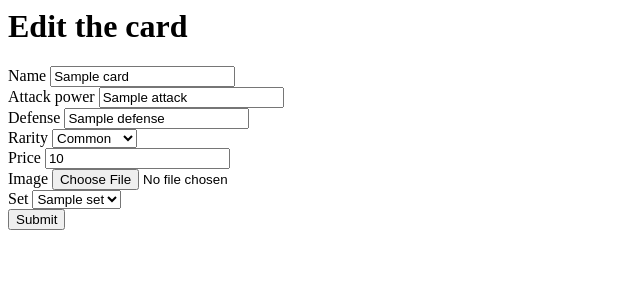
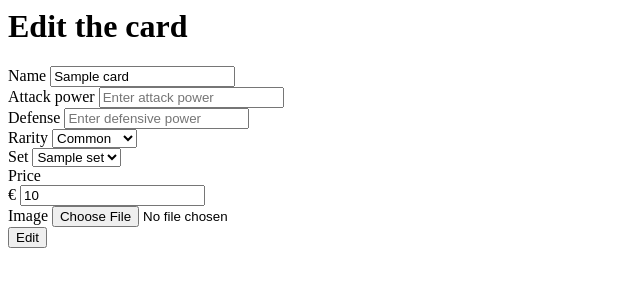
Before and after one commit to DannyHazekamp/TCGmanager, a PHP site: template views/admin/card/edit.php in a window 1280 px wide. Shown: the top 300 px of the page, without its empty margins (0-640 px from the left). Run offline with PHP 8.4, Linux system fonts and the light colour scheme; the template is opened without the code that fills it: most values are stand-ins (such as "Sample title", 1, 10 or a date in 2020).

Commit message:
made some front-end changes

```diff
--- a/views/admin/card/edit.php
+++ b/views/admin/card/edit.php
@@ -1,26 +1,37 @@
 <h1>Edit the card</h1>
 <form action="" method="post" enctype="multipart/form-data">
-<div class="form-group">
+  <div class="form-group mb-2">
     <label>Name</label>
     <input type="text" name="name" value="<?php echo $card->name ?>" class="form-control <?php echo $card->hasError('name') ? 'is-invalid' : '' ?>" placeholder="Enter name">
     <div class="invalid-feedback">
       <?php echo $card->getError('name') ?>
     </div>
   </div>
+
+  <div class="row mb-2">
+    <div class="col-sm-6">
       <div class="form-group">
         <label>Attack power</label>
-    <input type="text" name="attack" value="<?php echo $card->attack ?>" class="form-control <?php echo $card->hasError('attack') ? 'is-invalid' : '' ?>" placeholder="Enter attack power">
+        <input type="number" name="attack" value="<?php echo $card->attack ?>" class="form-control <?php echo $card->hasError('attack') ? 'is-invalid' : '' ?>" placeholder="Enter attack power">
         <div class="invalid-feedback">
           <?php echo $card->getError('attack') ?>
         </div>
       </div>
+    </div>
+    <div class="col-sm-6">
       <div class="form-group">
         <label>Defense</label>
-    <input type="text" name="defense" value="<?php echo $card->defense ?>" class="form-control <?php echo $card->hasError('defense') ? 'is-invalid' : '' ?>" placeholder="Enter defensive power">
+        <input type="number" name="defense" value="<?php echo $card->defense ?>" class="form-control <?php echo $card->hasError('defense') ? 'is-invalid' : '' ?>" placeholder="Enter defensive power">
         <div class="invalid-feedback">
           <?php echo $card->getError('defense') ?>
         </div>
       </div>
+    </div>
+  </div>
+
+
+  <div class="row">
+    <div class="col-sm-4">
       <div class="form-group">
         <label>Rarity</label>
         <select name="rarity" class="form-control <?php echo $card->hasError('rarity') ? 'is-invalid' : '' ?>">
@@ -33,24 +44,33 @@
           <?php echo $card->getError('rarity') ?>
         </div>
       </div>
+    </div>
+    <div class="col-sm-4">
+      <div class="form-group mb-2">
+        <label>Set</label>
+        <select class="form-select" name="set_id" aria-label="Default select example">
+          <?php foreach ($sets as $set) : ?>
+            <option value="<?php echo $set->set_id; ?>"><?php echo $set->name; ?></option>
+          <?php endforeach; ?>
+        </select>
+      </div>
+    </div>
+    <div class="col-sm-4">
       <div class="form-group">
         <label>Price</label>
+        <div class="input-group mb-3">
+          <span class="input-group-text">€</span>
           <input type="number" name="price" value="<?php echo $card->price ?>" class="form-control <?php echo $card->hasError('price') ? 'is-invalid' : '' ?>" placeholder="Enter the price">
           <div class="invalid-feedback">
             <?php echo $card->getError('price') ?>
           </div>
         </div>
-  <div class="form-group">
+      </div>
+    </div>
+  </div>
+  <div class="form-group mb-2">
     <label>Image</label>
     <input type="file" name="image" class="form-control">
   </div>
-  <div class="form-group">
-    <label>Set</label>
-    <select class="form-select" name="set_id" aria-label="Default select example">
-      <?php foreach ($sets as $set): ?>
-          <option value="<?php echo $set->set_id; ?>"><?php echo $set->name; ?></option>
-      <?php endforeach; ?>
-    </select>
-  </div>
-  <button type="submit" class="btn btn-primary">Submit</button>
+  <button type="submit" class="btn btn-primary">Edit</button>
 </form>
--- a/views/layouts/main.php
+++ b/views/layouts/main.php
@@ -1,4 +1,5 @@
 <?php
+
 use app\core\App;
 
 $user = App::$app->user;
@@ -6,6 +7,7 @@ $user = App::$app->user;
 
 <!doctype html>
 <html lang="en">
+
 <head>
   <!-- Required meta tags -->
   <meta charset="utf-8">
@@ -16,6 +18,7 @@ $user = App::$app->user;
 
   <title>Tcg manager</title>
 </head>
+
 <body>
   <nav class="navbar navbar-expand-lg navbar-light bg-light">
     <a class="navbar-brand" href="#">TCG</a>
@@ -23,8 +26,8 @@ $user = App::$app->user;
       <span class="navbar-toggler-icon"></span>
     </button>
 
-        <div class="collapse navbar-collapse" id="navbarSupportedContent">
-            <?php if (App::isGuest()): ?>
+    <div class="text-center collapse navbar-collapse" id="navbarSupportedContent">
+      <?php if (App::isGuest()) : ?>
         <ul class="navbar-nav ml-auto">
           <li class="nav-item active">
             <a class="nav-link" href="/login">Login</a>
@@ -34,12 +37,12 @@ $user = App::$app->user;
           </li>
         </ul>
 
-            <?php else: ?>
+      <?php else : ?>
         <ul class="navbar-nav ml-auto">
           <li class="nav-item active">
             <a class="nav-link" href="/">Home</a>
           </li>
-                <?php if (App::userHasRole(['admin'])): ?>
+          <?php if (App::userHasRole(['admin'])) : ?>
             <li class="nav-item">
               <a class="nav-link" href="/dashboard">dashboard</a>
             </li>
@@ -58,13 +61,13 @@ $user = App::$app->user;
 
   <div class="container-fluid">
 
-      <?php if (App::$app->session->getMessage('success')): ?>
+    <?php if (App::$app->session->getMessage('success')) : ?>
       <div class="alert alert-success">
         <?php echo App::$app->session->getMessage('success') ?>
       </div>
     <?php endif; ?>
 
-      <?php if (App::$app->session->getMessage('danger')): ?>
+    <?php if (App::$app->session->getMessage('danger')) : ?>
       <div class="alert alert-danger" role="alert">
         <?php echo App::$app->session->getMessage('danger') ?>
       </div>
@@ -75,4 +78,5 @@ $user = App::$app->user;
 
   <script src="https://cdn.jsdelivr.net/npm/bootstrap@5.3.3/dist/js/bootstrap.bundle.min.js" integrity="sha384-YvpcrYf0tY3lHB60NNkmXc5s9fDVZLESaAA55NDzOxhy9GkcIdslK1eN7N6jIeHz" crossorigin="anonymous"></script>
 </body>
+
 </html>
```
Also changed, not shown: views/admin/card/create.php (+32 -13 lines), views/auth/login.php (+9 -2 lines), views/auth/register.php (+10 -3 lines). Lines whose indentation alone changed are shown as unchanged.
